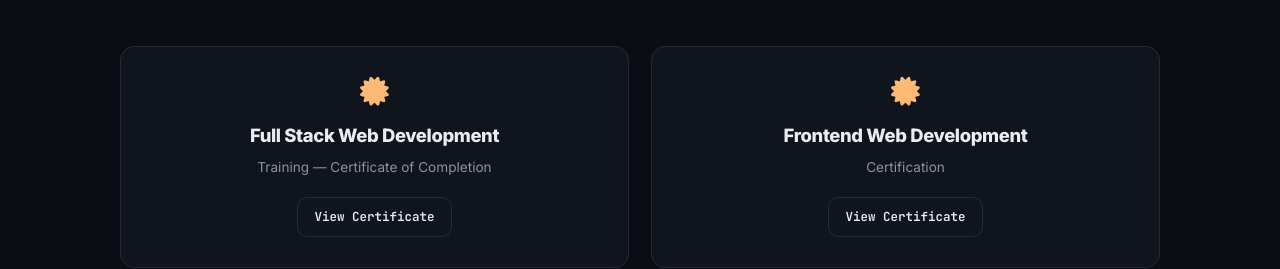
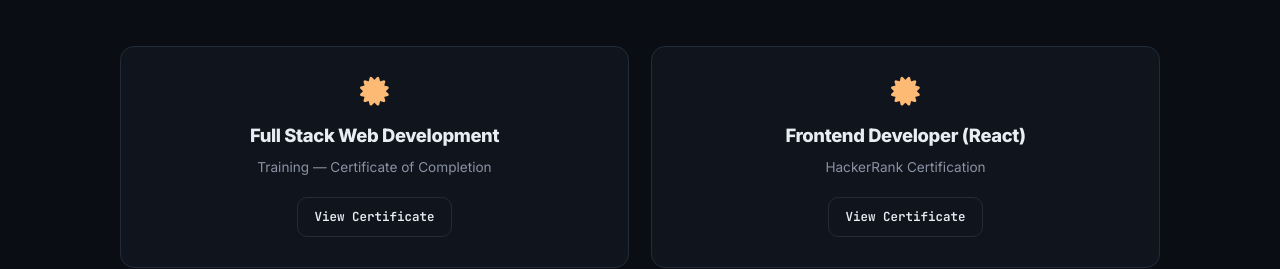
Before and after one commit to sushashwat/Portfolio, a React (Vite) app: page / in a window 1280 px wide. Shown: the part 2840-3109 px from the top of the page. Built offline with nearby package versions, Linux system fonts and the light colour scheme.

Commit message:
feat: add HackerRank React certification to Certifications section

```diff
--- a/src/data.js
+++ b/src/data.js
@@ -41,10 +41,10 @@
     subtitle: "Training — Certificate of Completion",
     file: "/assets/Full Stack Development_ Let's begin Training - Certificate of Completion.pdf",
   },
-  {
-    title: "Frontend Web Development",
-    subtitle: "Certification",
-    file: "/assets/Frontend_Web_Development_Certificate.png",
+ {
+    title: "Frontend Developer (React)",
+    subtitle: "HackerRank Certification",
+    file: "/assets/HackerRank_React_Certificate.png",
   },
 ];
 
```
Also changed, not shown: src/assets/HackerRank_React_Certificate.png (added).
